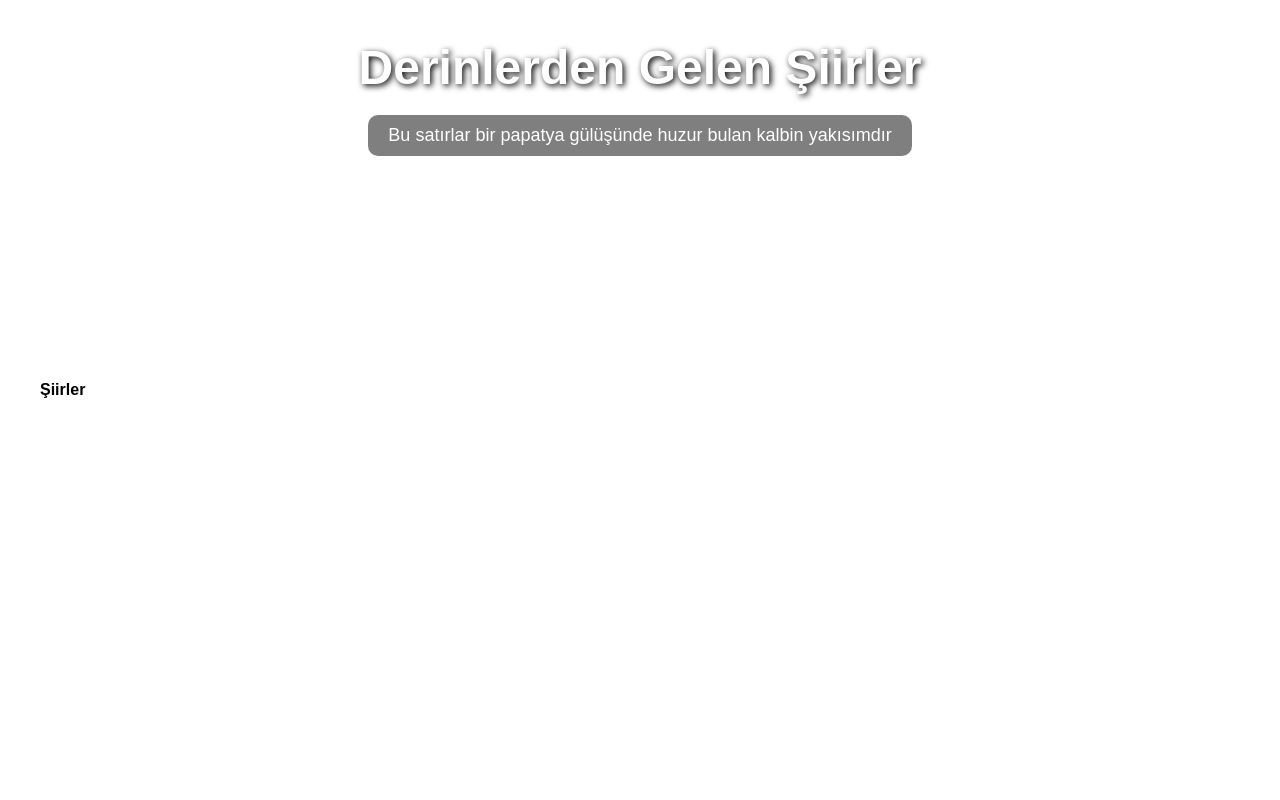
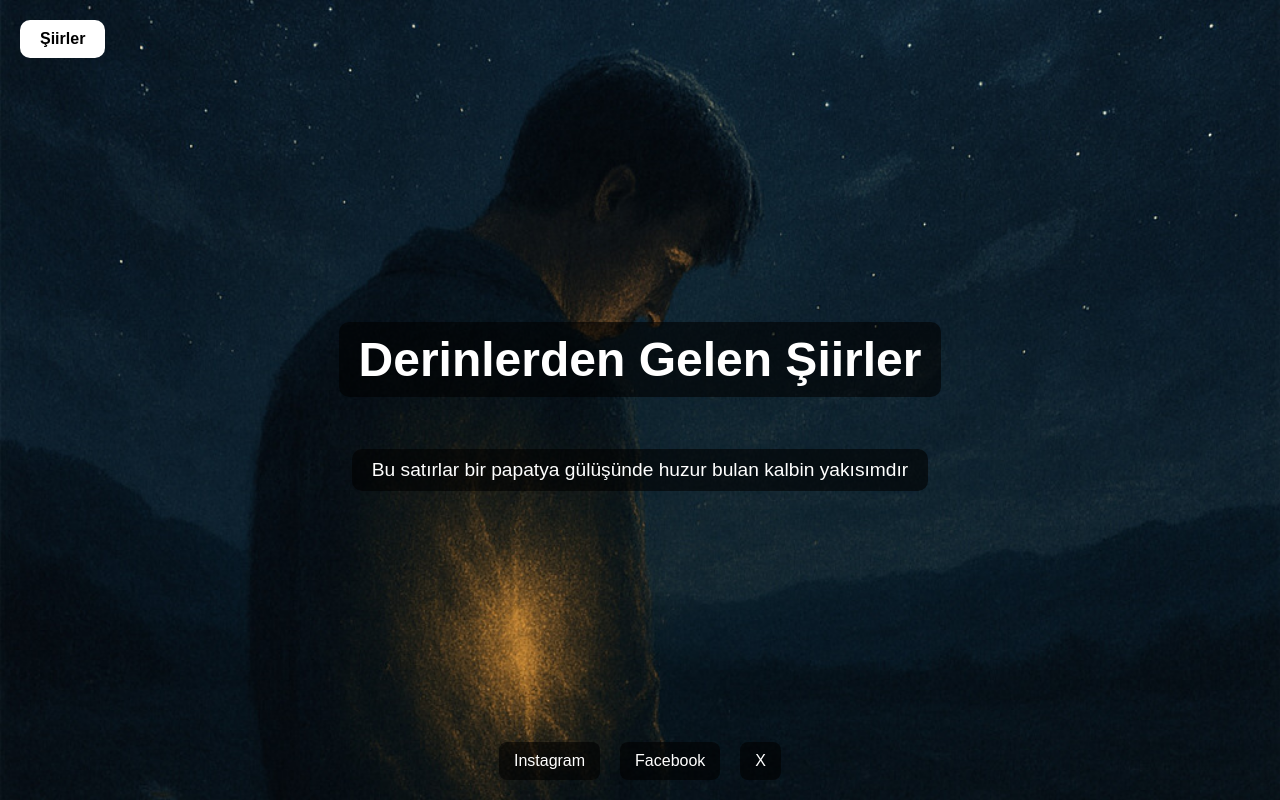
Before and after one commit to HuseyinNuman/derinlerden-siirler, a plain HTML site: page index.html in a window 1280 px wide. Drawn offline with Linux system fonts and the light colour scheme.

Commit message:
Update index.html

```diff
--- a/index.html
+++ b/index.html
@@ -1,98 +1,84 @@
-
 <!DOCTYPE html>
 <html lang="tr">
 <head>
-  <meta charset="UTF-8">
-  <meta name="viewport" content="width=device-width, initial-scale=1.0">
+  <meta charset="UTF-8" />
+  <meta name="viewport" content="width=device-width, initial-scale=1.0" />
   <title>Derinlerden Gelen Şiirler</title>
   <style>
     body {
       margin: 0;
       font-family: Arial, sans-serif;
-      background-image: url('images/gece-papatya.jpg');
+      background-image: url('gece-papatya.jpg');
       background-size: cover;
       background-position: center;
       color: white;
-    }
-
-    header {
-      padding: 40px 20px 20px;
+      height: 100vh;
+      display: flex;
+      flex-direction: column;
+      justify-content: center;
+      align-items: center;
       text-align: center;
     }
 
-    header h1 {
-      margin: 0;
-      font-size: 48px;
-      font-weight: bold;
-      text-shadow: 2px 2px 6px black;
-    }
-
-    header p {
-      margin-top: 20px;
-      font-size: 18px;
-      background-color: rgba(0, 0, 0, 0.5);
-      display: inline-block;
+    h1 {
+      font-size: 3em;
+      background-color: rgba(0, 0, 0, 0.6);
       padding: 10px 20px;
       border-radius: 10px;
     }
 
-    nav {
+    p.tagline {
+      margin-top: 20px;
+      font-size: 1.2em;
+      background-color: rgba(0, 0, 0, 0.6);
+      padding: 10px 20px;
+      border-radius: 10px;
+    }
+
+    .nav {
       position: absolute;
       top: 20px;
-      right: 20px;
+      left: 20px;
     }
 
-    nav a {
-      margin-left: 15px;
-      color: white;
-      text-decoration: none;
-      font-weight: bold;
-      transition: opacity 0.3s;
-    }
-
-    nav a:hover {
-      opacity: 0.7;
-    }
-
-    .button-container {
-      position: absolute;
-      top: 50%;
-      left: 20px;
-      transform: translateY(-50%);
-    }
-
-    .button {
-      display: block;
-      margin-bottom: 20px;
+    .nav a {
+      display: inline-block;
       padding: 10px 20px;
       background-color: white;
       color: black;
       text-decoration: none;
-      border-radius: 5px;
+      border-radius: 10px;
       font-weight: bold;
-      transition: background-color 0.3s, color 0.3s;
     }
 
-    .button:hover {
-      background-color: #f0f0f0;
-      color: #333;
+    .social-links {
+      position: absolute;
+      bottom: 20px;
+      display: flex;
+      gap: 20px;
+    }
+
+    .social-links a {
+      color: white;
+      text-decoration: none;
+      background-color: rgba(0, 0, 0, 0.6);
+      padding: 10px 15px;
+      border-radius: 8px;
     }
   </style>
 </head>
 <body>
-  <nav>
+  <div class="nav">
+    <a href="siirler.html">Şiirler</a>
+  </div>
+
+  <h1>Derinlerden Gelen Şiirler</h1>
+  <p class="tagline">Bu satırlar bir papatya gülüşünde huzur bulan kalbin yakısımdır</p>
+
+  <div class="social-links">
+    <a href="https://instagram.com/senin_instagram_adresin" target="_blank">Instagram</a>
+    <a href="https://facebook.com/senin_facebook_adresin" target="_blank">Facebook</a>
     <a href="https://x.com/huseyinnuman" target="_blank">X</a>
-    <a href="https://instagram.com" target="_blank">Instagram</a>
-    <a href="https://facebook.com" target="_blank">Facebook</a>
-  </nav>
-
-  <header>
-    <h1>Derinlerden Gelen Şiirler</h1>
-    <p>Bu satırlar bir papatya gülüşünde huzur bulan kalbin yakısımdır</p>
-  </header>
-
-  <div class="button-container">
-    <a class="button" href="siirler.html">Şiirler</a>
   </div>
 </body>
 </html>
```
